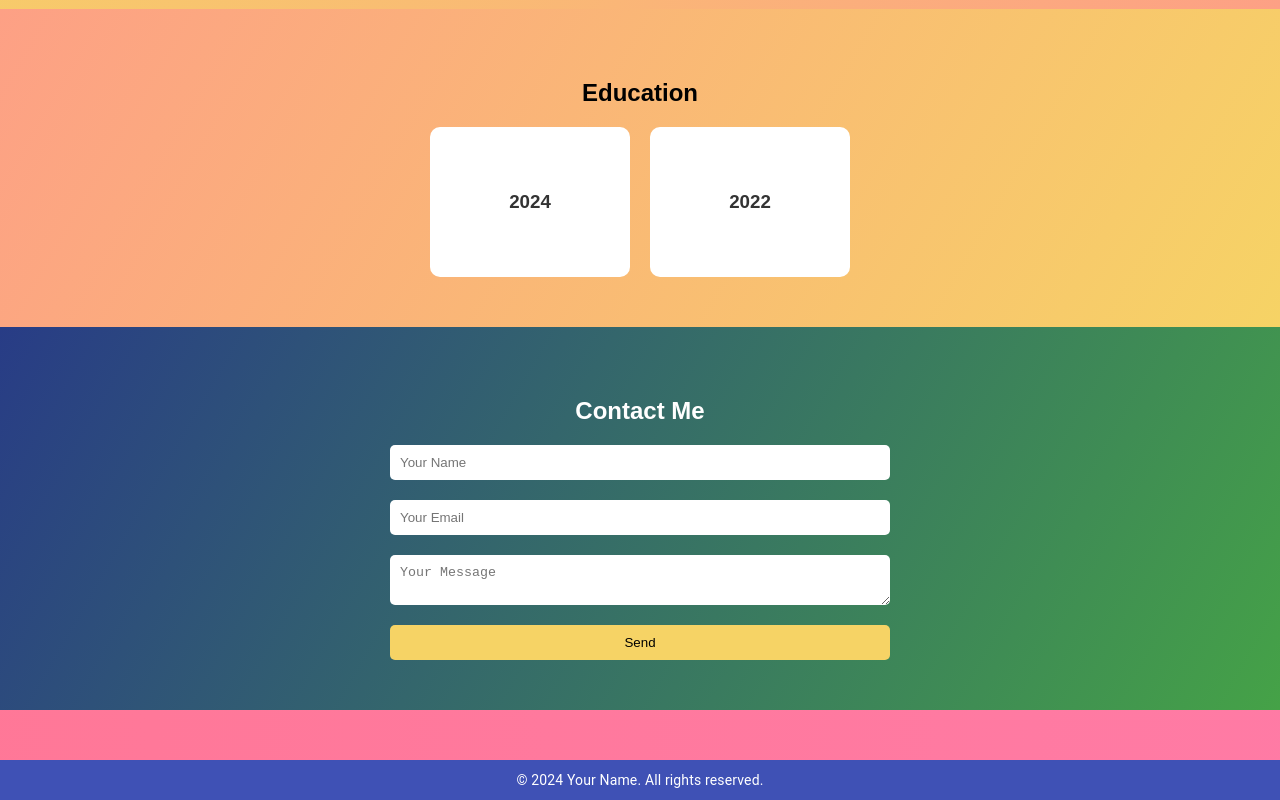
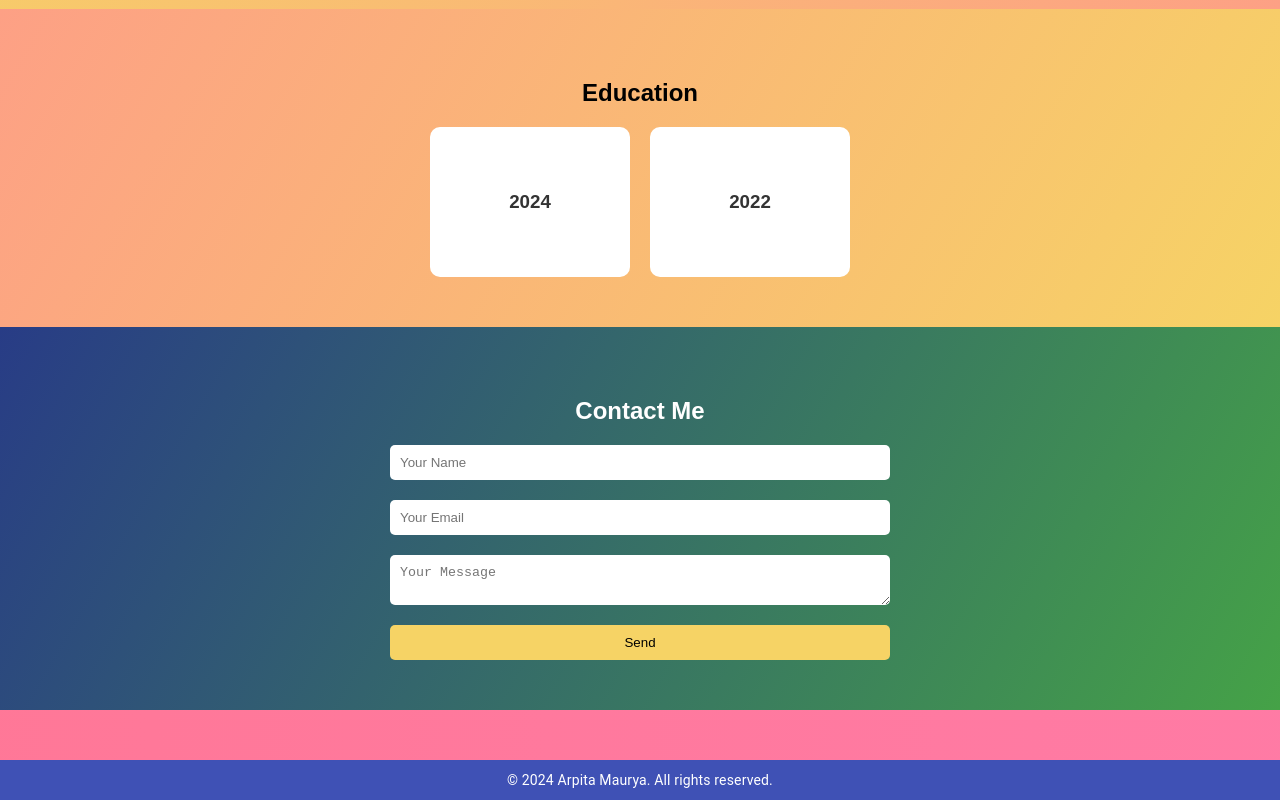
Before and after one commit to Amraprayashimaar/PortfolioPage, a React (Vite) app: page / in a window 1280 px wide. Shown: the part 1308-2108 px from the top of the page. Built offline with nearby package versions, Linux system fonts and the light colour scheme.

Commit message:
Update Footer.jsx

```diff
--- a/src/Footer.jsx
+++ b/src/Footer.jsx
@@ -13,7 +13,7 @@ const Footer = () => {
       }}
     >
       <Typography variant="body2">
-        © 2024 Your Name. All rights reserved.
+        © 2024 Arpita Maurya. All rights reserved.
       </Typography>
     </Box>
   );
```
